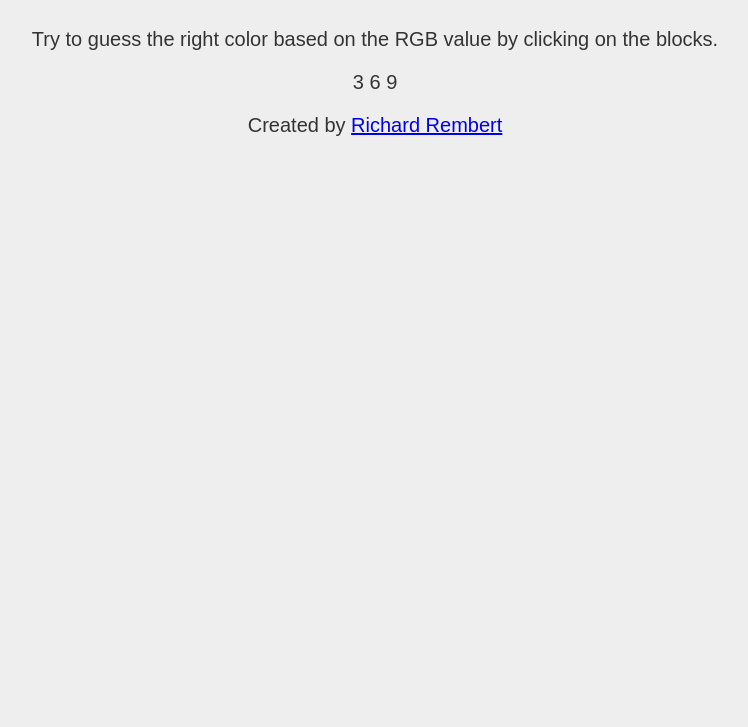
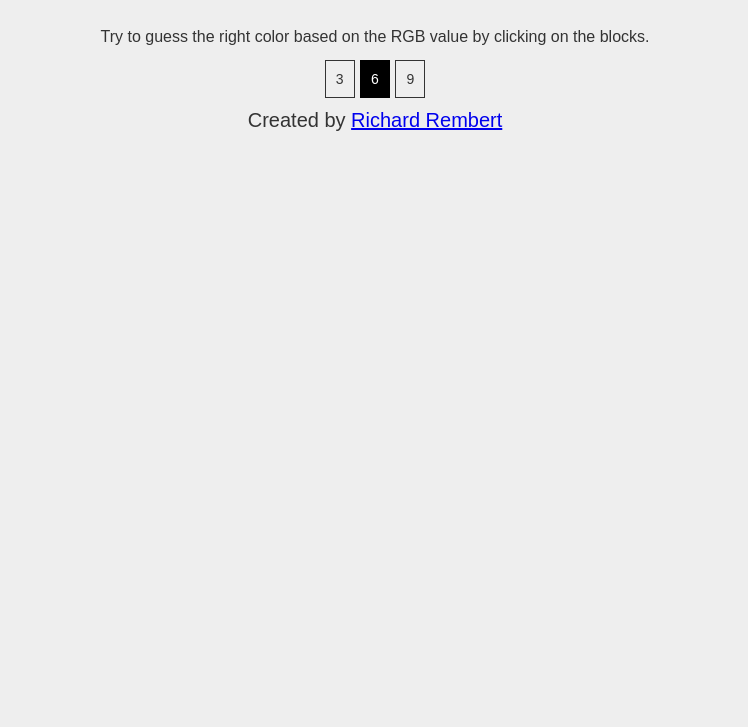
Before and after one commit to rembertdesigns/RGB-Color-Game, a plain HTML site: page index.html in a window 1280 px wide. Shown: the part 73-800 px from the top of the page, without its empty margins (265-1013 px from the left). Drawn offline with Linux system fonts and the light colour scheme.

Commit message:
more styling

```diff
--- a/style.css
+++ b/style.css
@@ -44,3 +44,26 @@ body {
   .colors__block:hover {
     opacity: 0.9;
   }
+  .status {
+    min-width: 300px;
+    width: 60vw;
+    margin: 20px auto;
+    font-size: 1rem;
+  }
+
+  .diff {
+    margin: 20px auto;
+  }
+
+  .diff__btn {
+    font-size: 14px;
+    border: solid 1px;
+    padding: 10px;
+    cursor: pointer;
+  }
+
+  .diff__btn.active {
+    background: black;
+    color: white;
+    border-color: black;
+  }
```
